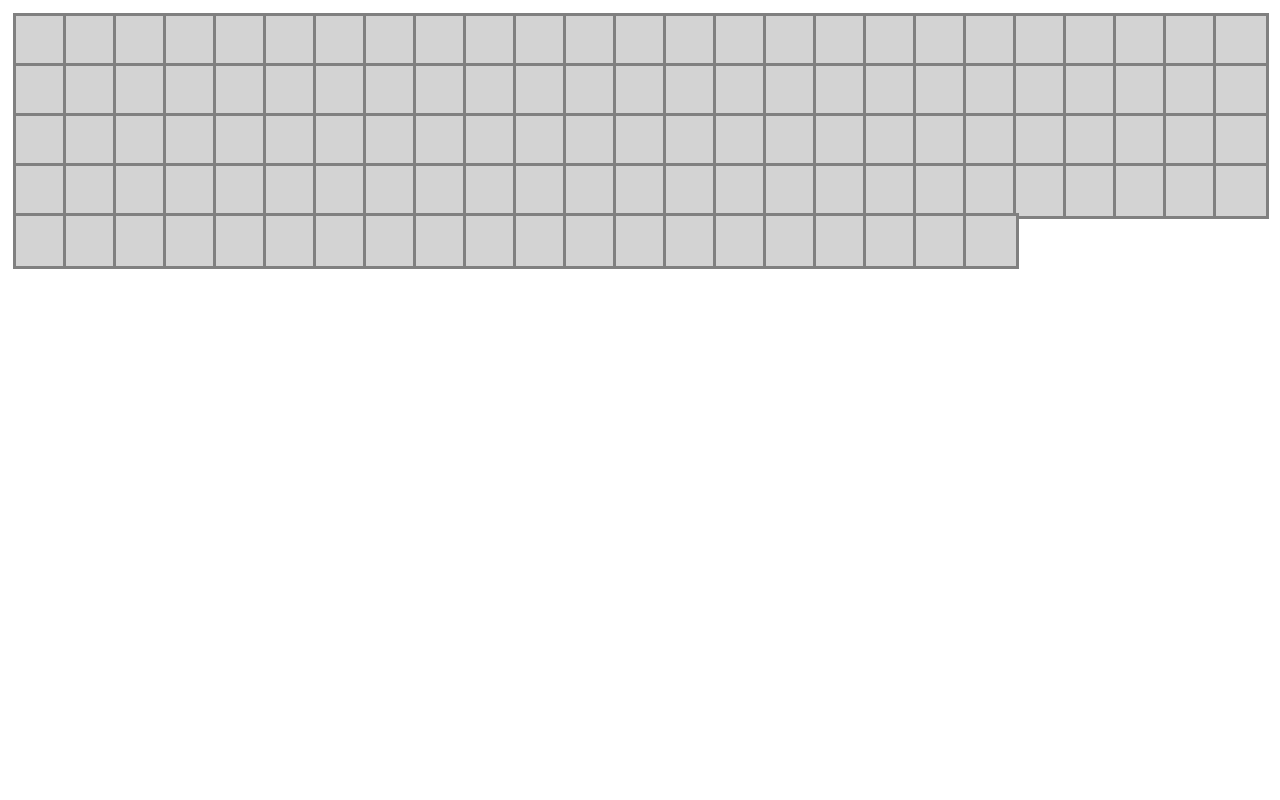
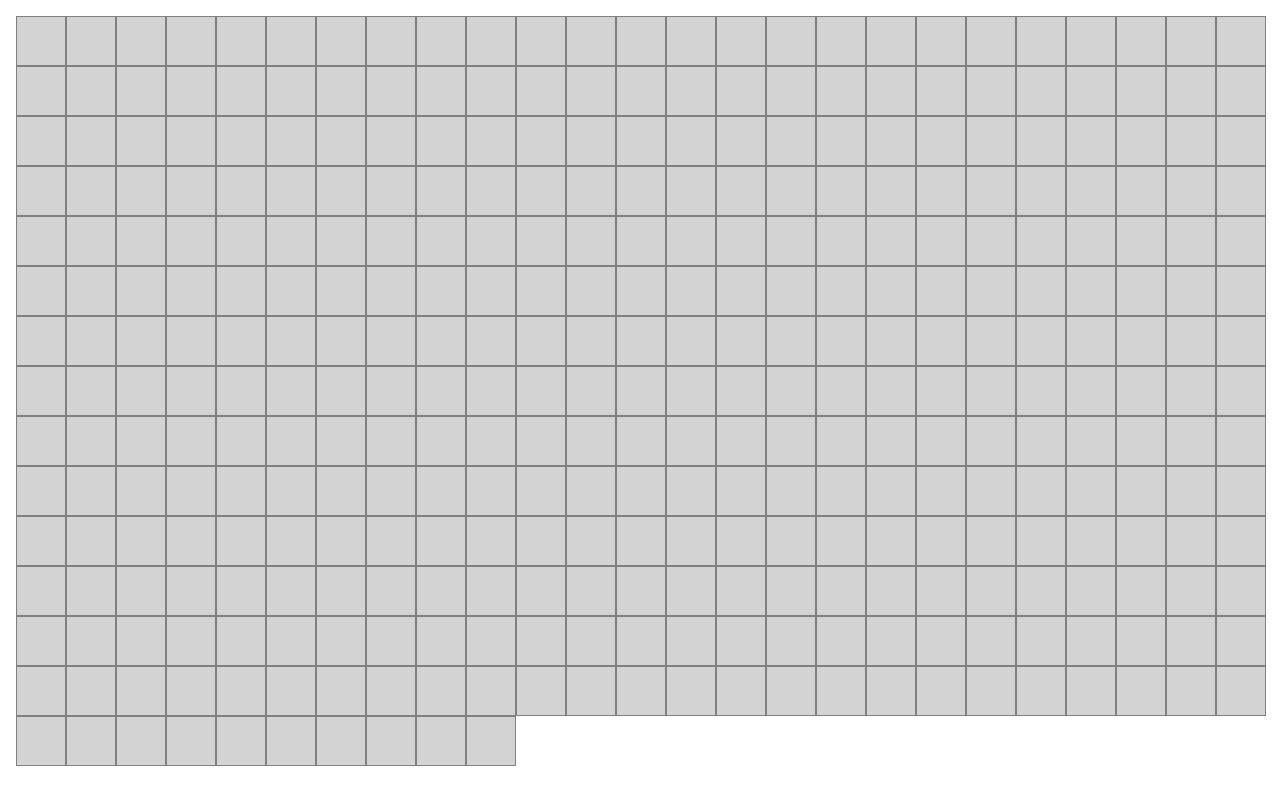
Before and after one commit to x2dtu/minesweeper, a React (Create React App) app: page / in a window 1280 px wide. Built offline with nearby package versions, Linux system fonts and the light colour scheme.

Commit message:
Colors completed

```diff
--- a/src/App.tsx
+++ b/src/App.tsx
@@ -1,7 +1,88 @@
 import { Box } from "@mui/material";
+import { useRef } from "react";
 import Tile from "./components/Tile";
 
+function shuffleArray(array: number[][]) {
+  for (let row = array.length - 1; row > 0; row--) {
+    for (let col = array[0].length - 1; col > 0; col--) {
+      // find indices i and j to shuffle current row and col with
+      const i = Math.floor(Math.random() * (row + 1));
+      const j = Math.floor(Math.random() * (col + 1));
+      // swap
+      [array[row][col], array[i][j]] = [array[i][j], array[row][col]];
+    }
+  }
+}
+
+function countNeighbors(array: number[][], row: number, col: number) {
+  if (array[row][col] === -1) {
+    // then we are a bomb, so don't change anything
+    return;
+  }
+  for (let i = row - 1; i <= row + 1; i++) {
+    for (let j = col - 1; j <= col + 1; j++) {
+      if (i < 0 || j < 0 || i >= array.length || j >= array[0].length) {
+        continue;
+      }
+      if (array[i][j] === -1) {
+        // if there is a neighbor bomb
+        array[row][col]++; // increment this tile spot's value then
+      }
+    }
+  }
+}
+
 function App() {
+  const keyObj = useRef(0);
+
+  // initialize variables
+  const [gridRowCount, gridColCount] = [12, 30];
+  const grid: number[][] = Array.from(
+    {
+      length: gridRowCount,
+      // inside map function generate array of size n
+      // and fill it with `0`
+    },
+    () => new Array(gridColCount).fill(0)
+  );
+  const numBombs = 30;
+  let [row, col] = [0, 0];
+  const tileSize = 50;
+
+  // mark bomb spots initially. bomb spots are -1
+  for (let i = 0; i < numBombs; i++) {
+    grid[row][col] = -1;
+    col++;
+    if (col === gridColCount) {
+      col = 0;
+      row++;
+    }
+  }
+
+  // shuffle bombs spots
+  shuffleArray(grid);
+
+  // update non bomb spots to show correct number of bomb neighbors
+  for (let row = 0; row < grid.length; row++) {
+    for (let col = 0; col < grid[0].length; col++) {
+      countNeighbors(grid, row, col);
+    }
+  }
+
+  // create list of tiles from value grid
+  const tiles: JSX.Element[] = grid
+    .map((row) =>
+      row.map((value) => (
+        <Tile
+          value={Math.max(value, 0)}
+          size={tileSize}
+          isBomb={value === -1}
+          key={keyObj.current++}
+        />
+      ))
+    )
+    .flat();
+
   return (
     <div className="App">
       <Box
@@ -11,13 +92,7 @@ function App() {
         flexWrap="wrap"
         m={2}
       >
-        {[...Array(120)].map((_: any, index: number) => (
-          <Tile
-            key={index}
-            value={Math.floor(Math.random() * (8 - 0 + 1) + 0)}
-            size={50}
-          ></Tile>
-        ))}
+        {tiles}
       </Box>
     </div>
   );
--- a/src/components/Tile.tsx
+++ b/src/components/Tile.tsx
@@ -16,9 +16,9 @@ const colors: string[] = [
   "#757575",
 ];
 
-type Props = { value: number; size: number };
+type Props = { value: number; size: number; isBomb: boolean };
 
-const Tile = ({ value, size }: Props) => {
+const Tile = ({ value, size, isBomb }: Props) => {
   const [clicked, setClicked] = useState(false);
   const [flagged, setFlagged] = useState(false);
 
@@ -33,6 +33,19 @@ const Tile = ({ value, size }: Props) => {
     setClicked(true);
   }
 
+  function showTileValue() {
+    if (clicked && isBomb) {
+      return <CoronavirusIcon />;
+    }
+    if (flagged) {
+      return <FlagIcon />;
+    }
+    if (clicked && value) {
+      return value;
+    }
+    return null; // output nothing
+  }
+
   return (
     <Box
       bgcolor="lightgray"
@@ -42,12 +55,13 @@ const Tile = ({ value, size }: Props) => {
       display="flex"
       justifyContent="center"
       fontSize={size * 4 + "%"}
-      boxShadow="0 0 0 3px gray"
+      // boxShadow="0 0 0 3px gray"
+      border="1.5px solid gray"
       onClick={onLeftClick}
       onContextMenu={onRightClick}
       color={clicked ? colors[value] : "red"}
     >
-      {clicked ? value || <CoronavirusIcon /> : flagged ? <FlagIcon /> : null}
+      {showTileValue()}
     </Box>
   );
 };
```
